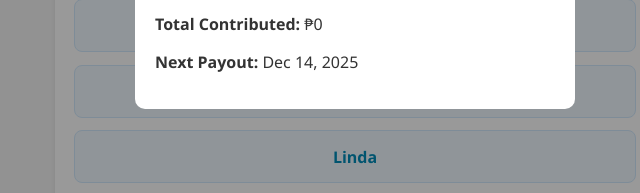
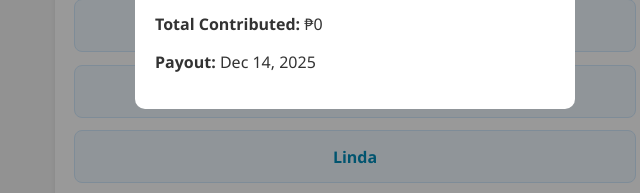
Before and after one commit to Jaydee1430/Paluwagan-Management-System, a plain HTML site: page index.html in a window 1280 px wide. Both pictures are taken after a click on the link "Jerome". Shown: the part 235-428 px from the top of the page, 285-925 px from the left. Drawn offline with Linux system fonts and the light colour scheme.

Commit message:
Update index.html

```diff
--- a/index.html
+++ b/index.html
@@ -194,7 +194,7 @@ input[type="password"] {
             <h3>Member Details</h3>
             <p><strong>Name:</strong> <span id="name"></span></p>
             <p><strong>Total Contributed:</strong> ₱<span id="contribution"></span></p>
-            <p><strong>Next Payout:</strong> <span id="payout"></span></p>
+            <p><strong>Payout:</strong> <span id="payout"></span></p>
         </div>
     </div>
 
```
